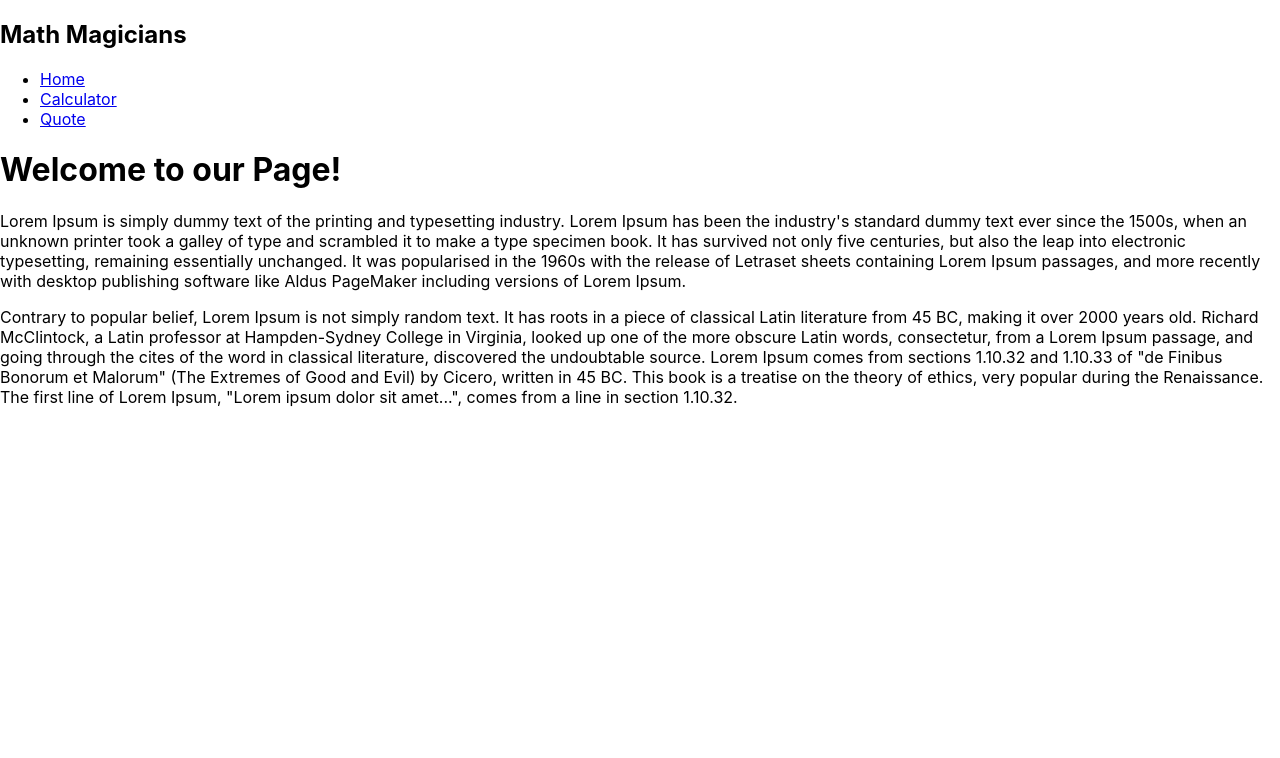
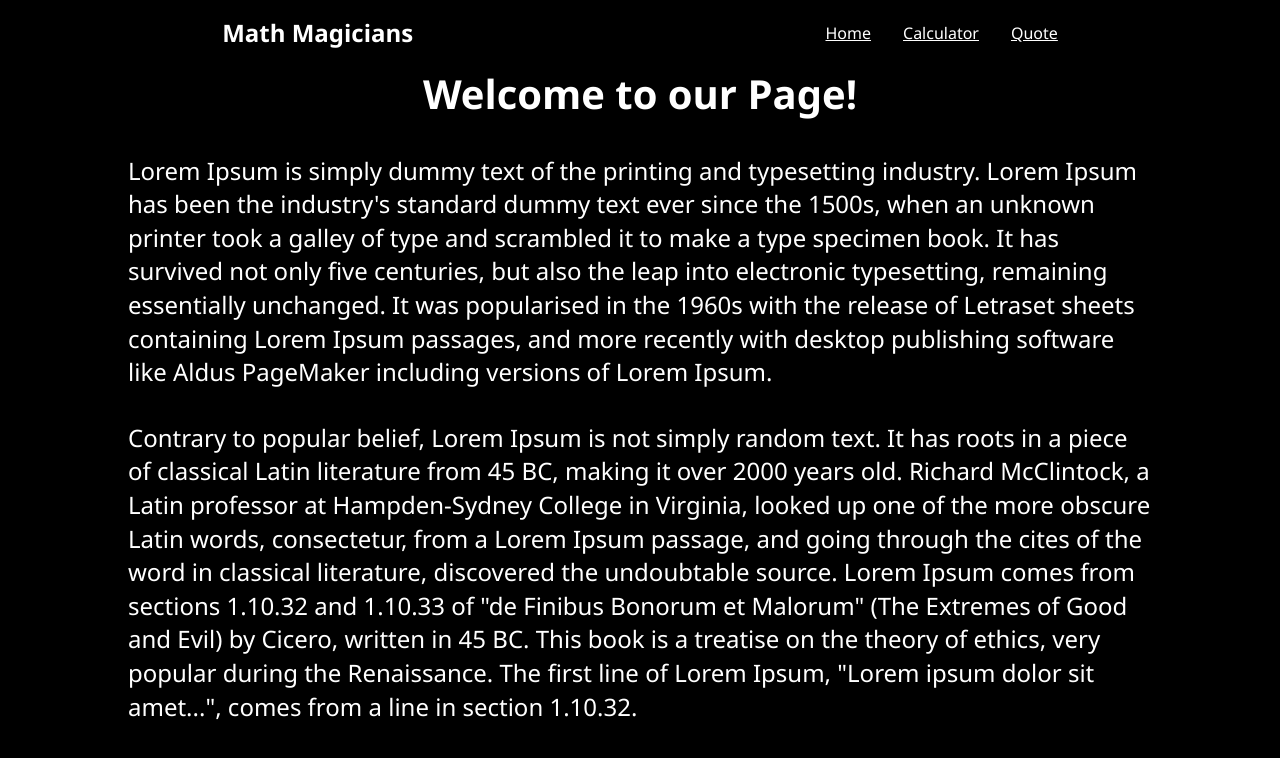
Before and after one commit to williamscch/math-magicians, a React (Create React App) app: page / in a window 1280 px wide. Shown: the top 758 px of the page. Built offline with nearby package versions, Linux system fonts and the light colour scheme.

Commit message:
Desktop css styles

```diff
--- a/src/components/Calculator.css
+++ b/src/components/App.css
@@ -1,10 +1,26 @@
+* {
+  box-sizing: border-box;
+  margin: 0;
+  padding: 0;
+}
+
+body {
+  font-family: "Segoe UI", Arial, sans-serif;
+  line-height: 1.4;
+  color: #444;
+  background: #fff;
+  height: 100vh;
+  background-color: black;
+  color: white;
+}
+
 .calculatorContainer {
-  background-color: black;
   color: white;
   min-height: 100vh;
   display: flex;
   align-items: center;
-  justify-content: center;
+  justify-content: space-around;
+  width: 100%;
 }
 
 button {
@@ -15,7 +31,8 @@ button {
 }
 
 .calculator {
-  min-height: 50vh;
+  min-height: 60vh;
+  border-radius: 5px;
   width: 40%;
   display: grid;
   border: 3px solid orange;
@@ -51,3 +68,22 @@ button {
 .operator {
   background-color: orange;
 }
+
+nav ul li {
+  color: white;
+  text-decoration: none;
+}
+
+.link {
+  color: white;
+}
+
+@media (max-width: 760px) {
+  .calculatorContainer {
+    flex-direction: column;
+    justify-content: center;
+  }
+  .calculator {
+    width: 80%;
+  }
+}
--- a/src/components/App.js
+++ b/src/components/App.js
@@ -4,6 +4,7 @@ import CalculatorDisplay from './Calculator';
 import HomePage from './HomePage';
 import Nav from './Nav';
 import Quote from './Quote';
+import './App.css';
 
 // eslint-disable-next-line react/prefer-stateless-function
 class App extends React.Component {
--- a/src/components/Calculator.js
+++ b/src/components/Calculator.js
@@ -1,5 +1,4 @@
 import React, { useState } from 'react';
-import './Calculator.css';
 import calculate from '../logic/calculate';
 
 const CalculatorDisplay = () => {
--- a/src/components/HomePage.js
+++ b/src/components/HomePage.js
@@ -1,9 +1,17 @@
 import React from 'react';
 
 const HomePage = () => (
-  <div>
-    <h1>Welcome to our Page!</h1>
-    <p>
+  <div style={{
+    display: 'flex',
+    flexDirection: 'column',
+    alignContent: 'center',
+    gap: '2rem',
+    justifyContent: 'center',
+    minHeight: '60vh',
+  }}
+  >
+    <h1 style={{ textAlign: 'center', fontSize: '2.5rem' }}>Welcome to our Page!</h1>
+    <p style={{ padding: '0 8rem', fontSize: '1.5rem' }}>
       Lorem Ipsum is simply dummy text of the printing and typesetting industry.
       Lorem Ipsum has been the industry&apos;s standard dummy text ever since the
       1500s, when an unknown printer took a galley of type and scrambled it to
@@ -14,7 +22,7 @@ const HomePage = () => (
       publishing software like Aldus PageMaker including versions of Lorem
       Ipsum.
     </p>
-    <p>
+    <p style={{ padding: '0 8rem', fontSize: '1.5rem' }}>
       Contrary to popular belief, Lorem Ipsum is not simply random text. It has
       roots in a piece of classical Latin literature from 45 BC, making it over
       2000 years old. Richard McClintock, a Latin professor at Hampden-Sydney
--- a/src/components/Nav.js
+++ b/src/components/Nav.js
@@ -2,12 +2,23 @@ import React from 'react';
 import { Link } from 'react-router-dom';
 
 const Nav = () => (
-  <nav>
+  <nav style={{
+    display: 'flex',
+    justifyContent: 'space-around',
+    padding: '1rem',
+  }}
+  >
     <h1>Math Magicians</h1>
-    <ul>
-      <li><Link to="/">Home</Link></li>
-      <li><Link to="/calculator">Calculator</Link></li>
-      <li><Link to="/quote">Quote</Link></li>
+    <ul style={{
+      display: 'flex',
+      listStyle: 'none',
+      gap: '2rem',
+      alignItems: 'center',
+    }}
+    >
+      <li><Link className="link" to="/">Home</Link></li>
+      <li><Link className="link" to="/calculator">Calculator</Link></li>
+      <li><Link className="link" to="/quote">Quote</Link></li>
     </ul>
   </nav>
 );
--- a/src/components/Quote.js
+++ b/src/components/Quote.js
@@ -2,8 +2,15 @@ import React from 'react';
 
 export default function Quote() {
   return (
-    <div>
-      <h3>
+    <div style={{
+      display: 'flex',
+      flexDirection: 'column',
+      alignItems: 'center',
+      justifyContent: 'center',
+      minHeight: '60vh',
+    }}
+    >
+      <h3 style={{ textAlign: 'center', fontSize: '2rem', width: '70%' }}>
         Mathematics is not about numbers, equations, computations, or
         algorithms: it is about understanding. -William Paul Thurston
       </h3>
```
